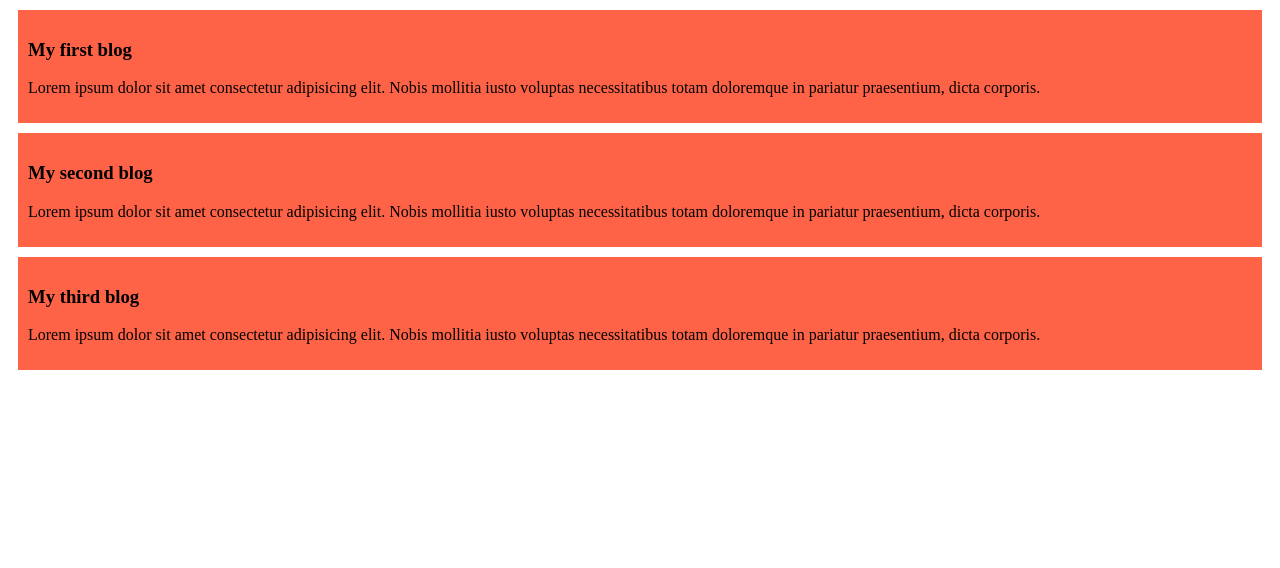
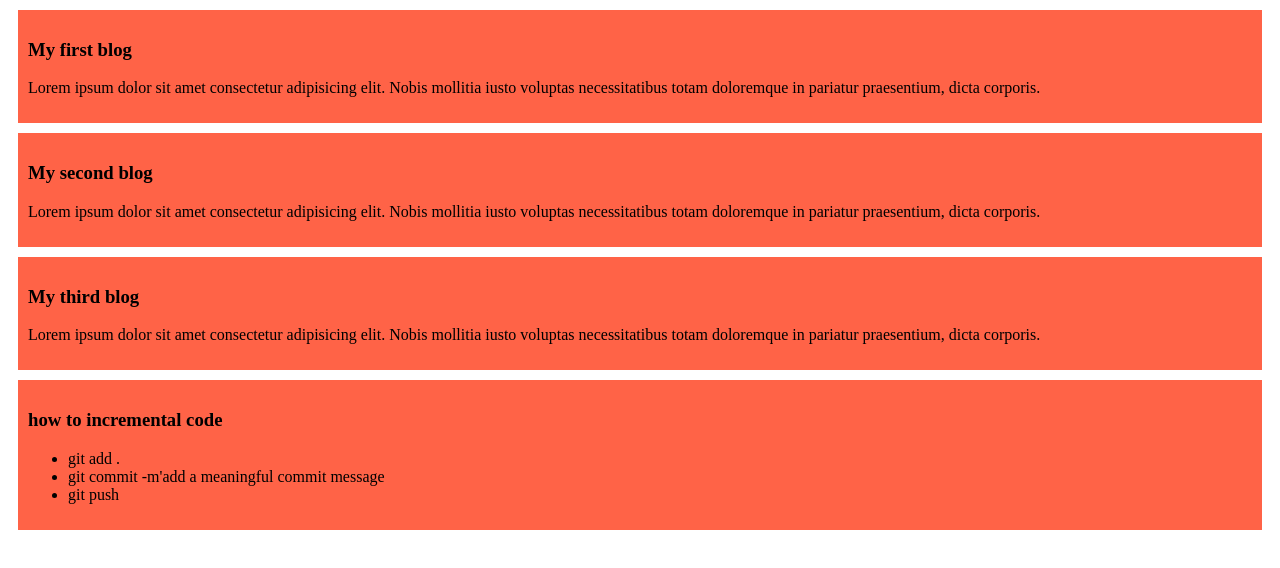
Before and after one commit to Arnob145678/my-simple-website, a plain HTML site: page index.html in a window 1280 px wide. Drawn offline with Linux system fonts and the light colour scheme.

Commit message:
add a list items

```diff
--- a/index.html
+++ b/index.html
@@ -19,5 +19,13 @@
         <h3>My third blog</h3>
         <p>Lorem ipsum dolor sit amet consectetur adipisicing elit. Nobis mollitia iusto voluptas necessitatibus totam doloremque in pariatur praesentium, dicta corporis.</p>
     </div>
+    <div>
+        <h3>how to incremental code</h3>
+        <ul>
+            <li>git add .</li>
+            <li>git commit -m'add a meaningful commit message</li>
+            <li>git push</li>
+        </ul>
+    </div>
 </body>
 </html>
```
